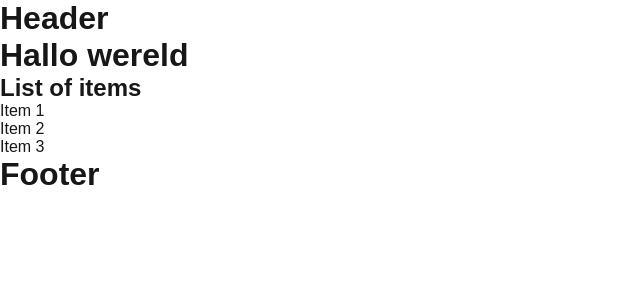
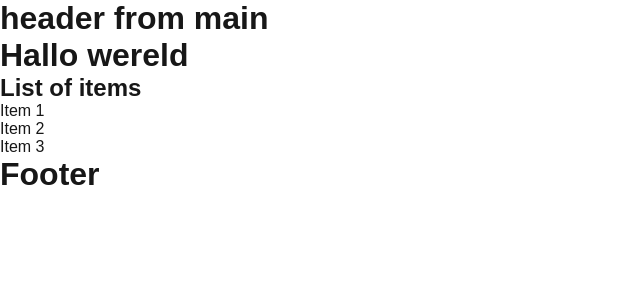
Before and after one commit to Yasin-Horani/React, a Next.js app: page / in a window 1280 px wide. Shown: the top 300 px of the page, without its empty margins (0-640 px from the left). Built offline with nearby package versions, Linux system fonts and the light colour scheme.

Commit message:
props and type

```diff
--- a/app/page.tsx
+++ b/app/page.tsx
@@ -1,5 +1,9 @@
-function Header() {
-  return <h1>Header</h1>;
+type HeaderParams = {
+  text: string;
+};
+
+function Header(props: HeaderParams) {
+  return <h1>{props.text}</h1>;
 }
 function Footer() {
   return <h1>Footer</h1>;
@@ -27,7 +31,7 @@ function Description() {
 function Home() {
   return (
     <main>
-      <Header />
+      <Header text="header from main" />
       <h1>Hallo wereld</h1>
       <Description />
       <Footer />
```
